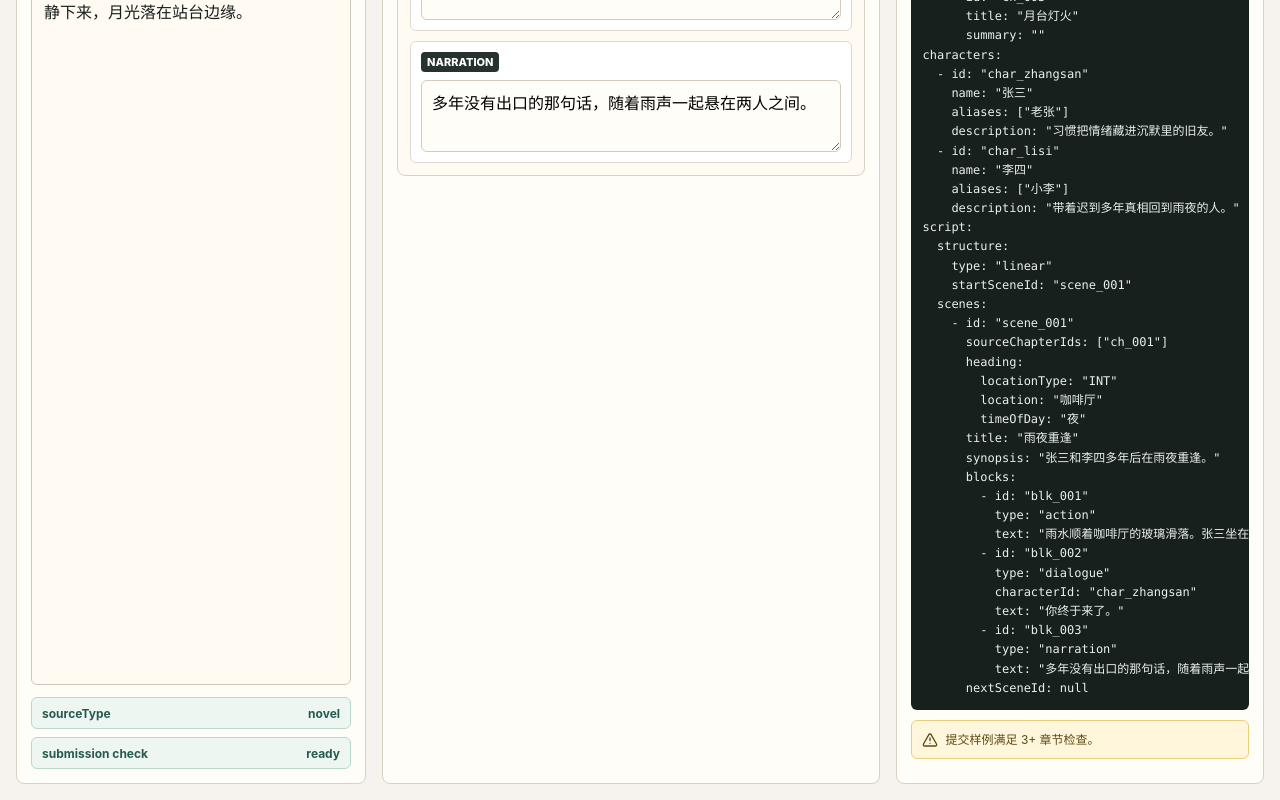
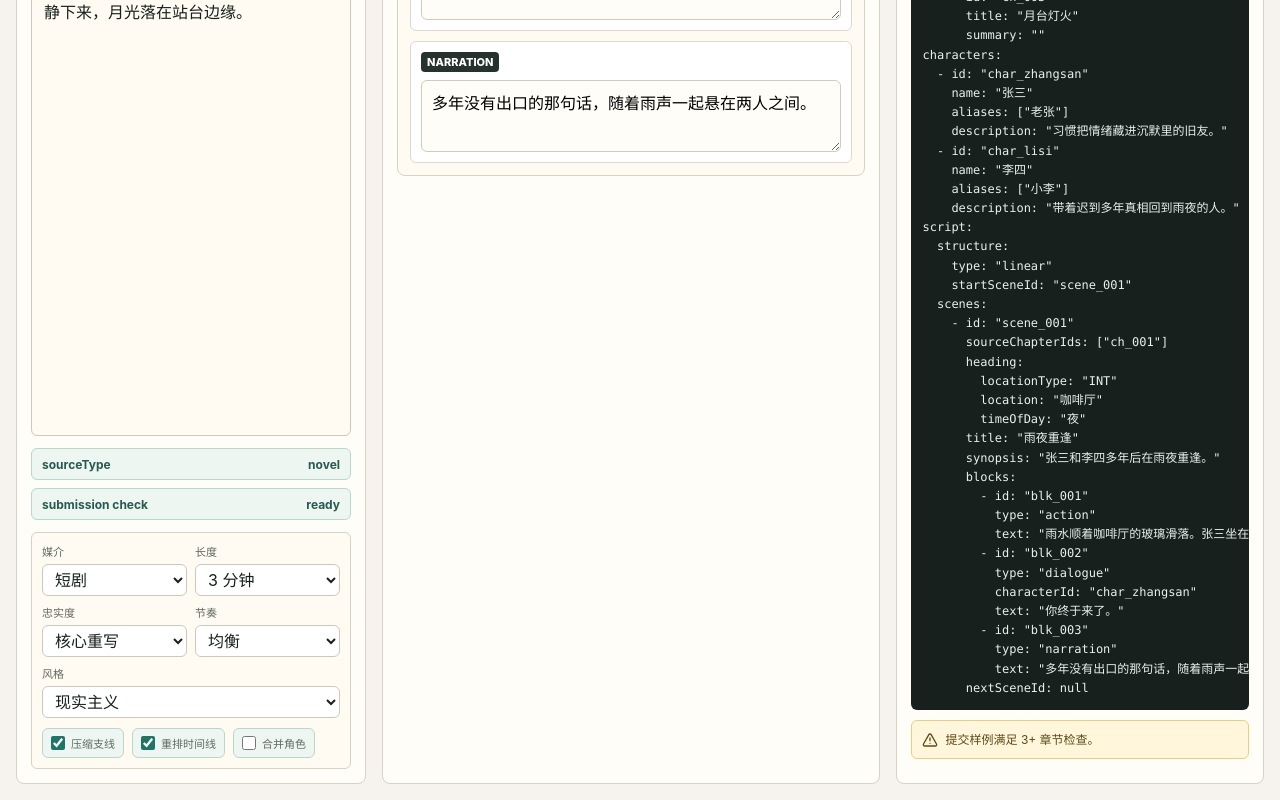
Before and after one commit to inu-tsuki/moondot-script-editor, a React (Vite) app: page / in a window 1280 px wide. Shown: the part 474-1274 px from the top of the page. Built offline with nearby package versions, Linux system fonts and the light colour scheme.

Commit message:
feat: add adaptation preferences controls

```diff
--- a/src/App.css
+++ b/src/App.css
@@ -214,6 +214,72 @@ select:focus-visible {
   padding: 0 10px;
 }
 
+.preference-panel {
+  background: #fffaf2;
+  border: 1px solid #d9d1c4;
+  border-radius: 6px;
+  display: grid;
+  gap: 10px;
+  padding: 10px;
+}
+
+.preference-grid {
+  display: grid;
+  gap: 8px;
+  grid-template-columns: repeat(2, minmax(0, 1fr));
+}
+
+.preference-field {
+  display: grid;
+  gap: 5px;
+  min-width: 0;
+}
+
+.preference-field-wide {
+  grid-column: 1 / -1;
+}
+
+.preference-field span,
+.preference-toggle span {
+  color: #5f6b64;
+  font-size: 11px;
+  font-weight: 800;
+}
+
+.preference-field select {
+  background: #ffffff;
+  border: 1px solid #cfc7ba;
+  border-radius: 6px;
+  color: #17211d;
+  min-height: 32px;
+  min-width: 0;
+  padding: 0 8px;
+}
+
+.preference-toggles {
+  display: flex;
+  flex-wrap: wrap;
+  gap: 8px;
+}
+
+.preference-toggle {
+  align-items: center;
+  background: #eef6f2;
+  border: 1px solid #b8d8ce;
+  border-radius: 6px;
+  display: inline-flex;
+  gap: 6px;
+  min-height: 30px;
+  padding: 0 8px;
+}
+
+.preference-toggle input {
+  accent-color: #1f7667;
+  height: 14px;
+  margin: 0;
+  width: 14px;
+}
+
 .scene-list {
   display: grid;
   gap: 12px;
@@ -324,6 +390,22 @@ select:focus-visible {
   display: flex;
   gap: 8px;
   justify-content: space-between;
+}
+
+.outline-preferences {
+  display: flex;
+  flex-wrap: wrap;
+  gap: 6px;
+}
+
+.outline-preferences span {
+  background: #e6f3ee;
+  border: 1px solid #c2ded4;
+  border-radius: 4px;
+  color: #2f665c;
+  font-size: 11px;
+  font-weight: 800;
+  padding: 3px 6px;
 }
 
 .outline-list {
--- a/src/App.tsx
+++ b/src/App.tsx
@@ -9,7 +9,7 @@ import {
 } from 'lucide-react';
 import { useMemo, useState } from 'react';
 import './App.css';
-import { adaptNovelToScreenplayMock } from './core/adaptation';
+import { adaptNovelToScreenplayMock, defaultAdaptationPreferences } from './core/adaptation';
 import { serializeDocumentToYaml } from './core/serialization';
 import {
   appendBlockToFirstScene,
@@ -21,7 +21,15 @@ import {
 } from './core/screenplay';
 import { parseNovelChapters, withParsedNovelChapters } from './core/source-ingestion';
 import { validateScreenplayDocument } from './core/validation';
-import type { AdaptationPlan, NovelAdaptationTraceStep } from './core/adaptation';
+import type {
+  AdaptationFidelity,
+  AdaptationPacing,
+  AdaptationPlan,
+  AdaptationPreferences,
+  AdaptationStyle,
+  AdaptationTargetLength,
+  NovelAdaptationTraceStep,
+} from './core/adaptation';
 import type { BlockId, ScreenplayDocument, ScriptBlock } from './core/screenplay';
 import type { Diagnostic } from './core/validation';
 
@@ -32,6 +40,42 @@ const blockTypeLabels: Record<ScriptBlock['type'], string> = {
   transition: 'TRANSITION',
   note: 'NOTE',
 };
+
+const targetMediumOptions: Array<{
+  value: AdaptationPreferences['targetMedium'];
+  label: string;
+}> = [
+  { value: 'short_drama', label: '短剧' },
+  { value: 'screenplay', label: '影视剧本' },
+  { value: 'visual_novel', label: '视觉小说' },
+];
+
+const targetLengthOptions: Array<{ value: AdaptationTargetLength; label: string }> = [
+  { value: 'short_drama_3_min', label: '3 分钟' },
+  { value: 'short_scene', label: '单场戏' },
+  { value: 'ten_scene_outline', label: '10 场' },
+  { value: 'episode_outline', label: '单集' },
+];
+
+const fidelityOptions: Array<{ value: AdaptationFidelity; label: string }> = [
+  { value: 'core_rewrite', label: '核心重写' },
+  { value: 'faithful', label: '忠于原文' },
+  { value: 'free', label: '自由改编' },
+];
+
+const pacingOptions: Array<{ value: AdaptationPacing; label: string }> = [
+  { value: 'balanced', label: '均衡' },
+  { value: 'fast', label: '快节奏' },
+  { value: 'slow', label: '慢节奏' },
+];
+
+const styleOptions: Array<{ value: AdaptationStyle; label: string }> = [
+  { value: 'realist', label: '现实主义' },
+  { value: 'suspense', label: '悬疑' },
+  { value: 'light_comedy', label: '轻喜剧' },
+  { value: 'cold', label: '冷峻' },
+  { value: 'romantic', label: '浪漫' },
+];
 
 const shouldSuppressParsedDiagnostic = (
   diagnostic: Diagnostic,
@@ -50,6 +94,9 @@ function App() {
   const [generatedAt] = useState(() => new Date().toISOString());
   const [screenplayDocument, setScreenplayDocument] =
     useState<ScreenplayDocument>(demoScreenplayDocument);
+  const [adaptationPreferences, setAdaptationPreferences] = useState<AdaptationPreferences>({
+    ...defaultAdaptationPreferences,
+  });
   const [adaptationDiagnostics, setAdaptationDiagnostics] = useState<Diagnostic[]>([]);
   const [adaptationPlan, setAdaptationPlan] = useState<AdaptationPlan>();
   const [adaptationTrace, setAdaptationTrace] = useState<NovelAdaptationTraceStep[]>([]);
@@ -118,8 +165,29 @@ function App() {
     setAdaptationTrace([]);
   };
 
+  const clearAdaptationRun = () => {
+    setAdaptationDiagnostics([]);
+    setAdaptationPlan(undefined);
+    setAdaptationTrace([]);
+  };
+
+  const updateAdaptationPreference = <Key extends keyof AdaptationPreferences>(
+    key: Key,
+    value: AdaptationPreferences[Key],
+  ) => {
+    setAdaptationPreferences((currentPreferences) => ({
+      ...currentPreferences,
+      [key]: value,
+      source: 'user',
+    }));
+    clearAdaptationRun();
+  };
+
   const generateScreenplay = () => {
-    const adaptationResult = adaptNovelToScreenplayMock({ document: workingDocument });
+    const adaptationResult = adaptNovelToScreenplayMock({
+      document: workingDocument,
+      preferences: adaptationPreferences,
+    });
 
     setScreenplayDocument(adaptationResult.document);
     setAdaptationPlan(adaptationResult.plan);
@@ -184,6 +252,126 @@ function App() {
               <div className="chapter-pill">
                 <span>submission check</span>
                 <span>{chapterCount >= 3 ? 'ready' : 'warning'}</span>
+              </div>
+            </div>
+            <div className="preference-panel" aria-label="改编基础偏好">
+              <div className="preference-grid">
+                <label className="preference-field">
+                  <span>媒介</span>
+                  <select
+                    value={adaptationPreferences.targetMedium}
+                    onChange={(event) =>
+                      updateAdaptationPreference(
+                        'targetMedium',
+                        event.target.value as AdaptationPreferences['targetMedium'],
+                      )
+                    }
+                  >
+                    {targetMediumOptions.map((option) => (
+                      <option key={option.value} value={option.value}>
+                        {option.label}
+                      </option>
+                    ))}
+                  </select>
+                </label>
+                <label className="preference-field">
+                  <span>长度</span>
+                  <select
+                    value={adaptationPreferences.targetLength}
+                    onChange={(event) =>
+                      updateAdaptationPreference(
+                        'targetLength',
+                        event.target.value as AdaptationTargetLength,
+                      )
+                    }
+                  >
+                    {targetLengthOptions.map((option) => (
+                      <option key={option.value} value={option.value}>
+                        {option.label}
+                      </option>
+                    ))}
+                  </select>
+                </label>
+                <label className="preference-field">
+                  <span>忠实度</span>
+                  <select
+                    value={adaptationPreferences.fidelity}
+                    onChange={(event) =>
+                      updateAdaptationPreference(
+                        'fidelity',
+                        event.target.value as AdaptationFidelity,
+                      )
+                    }
+                  >
+                    {fidelityOptions.map((option) => (
+                      <option key={option.value} value={option.value}>
+                        {option.label}
+                      </option>
+                    ))}
+                  </select>
+                </label>
+                <label className="preference-field">
+                  <span>节奏</span>
+                  <select
+                    value={adaptationPreferences.pacing}
+                    onChange={(event) =>
+                      updateAdaptationPreference('pacing', event.target.value as AdaptationPacing)
+                    }
+                  >
+                    {pacingOptions.map((option) => (
+                      <option key={option.value} value={option.value}>
+                        {option.label}
+                      </option>
+                    ))}
+                  </select>
+                </label>
+                <label className="preference-field preference-field-wide">
+                  <span>风格</span>
+                  <select
+                    value={adaptationPreferences.style}
+                    onChange={(event) =>
+                      updateAdaptationPreference('style', event.target.value as AdaptationStyle)
+                    }
+                  >
+                    {styleOptions.map((option) => (
+                      <option key={option.value} value={option.value}>
+                        {option.label}
+                      </option>
+                    ))}
+                  </select>
+                </label>
+              </div>
+              <div className="preference-toggles">
+                <label className="preference-toggle">
+                  <input
+                    type="checkbox"
+                    checked={adaptationPreferences.allowSubplotCompression}
+                    onChange={(event) =>
+                      updateAdaptationPreference('allowSubplotCompression', event.target.checked)
+                    }
+                  />
+                  <span>压缩支线</span>
+                </label>
+                <label className="preference-toggle">
+                  <input
+                    type="checkbox"
+                    checked={adaptationPreferences.allowTimelineReorder}
+                    onChange={(event) =>
+                      updateAdaptationPreference('allowTimelineReorder', event.target.checked)
+                    }
+                  />
+                  <span>重排时间线</span>
+                </label>
+                <label className="preference-toggle">
+                  <input
+                    type="checkbox"
+                    checked={adaptationPreferences.allowCharacterMerge}
+                    onChange={(event) =>
+                      updateAdaptationPreference('allowCharacterMerge', event.target.checked)
+                    }
+                  />
+                  <span>合并角色</span>
+                </label>
               </div>
             </div>
           </div>
@@ -271,6 +459,12 @@ function App() {
                   </div>
                   <span className="panel-meta">{adaptationPlan.sceneOutline.length} scenes</span>
                 </div>
+                <div className="outline-preferences">
+                  <span>{adaptationPlan.preferences.targetMedium}</span>
+                  <span>{adaptationPlan.preferences.targetLength}</span>
+                  <span>{adaptationPlan.preferences.fidelity}</span>
+                  <span>{adaptationPlan.preferences.pacing}</span>
+                </div>
                 <div className="outline-list">
                   {adaptationPlan.sceneOutline.map((sceneCard) => (
                     <article className="outline-card" key={sceneCard.id}>
--- a/src/core/adaptation/mockNovelAdaptation.ts
+++ b/src/core/adaptation/mockNovelAdaptation.ts
@@ -222,6 +222,10 @@ export const adaptNovelToScreenplayMock = ({
     ],
     document: {
       ...document,
+      project: {
+        ...document.project,
+        targetMedium: plan.preferences.targetMedium,
+      },
       script: {
         structure: {
           type: 'linear',
```
Also changed, not shown: src/core/adaptation/buildNovelAdaptationPrompt.ts (+7 -3 lines).
